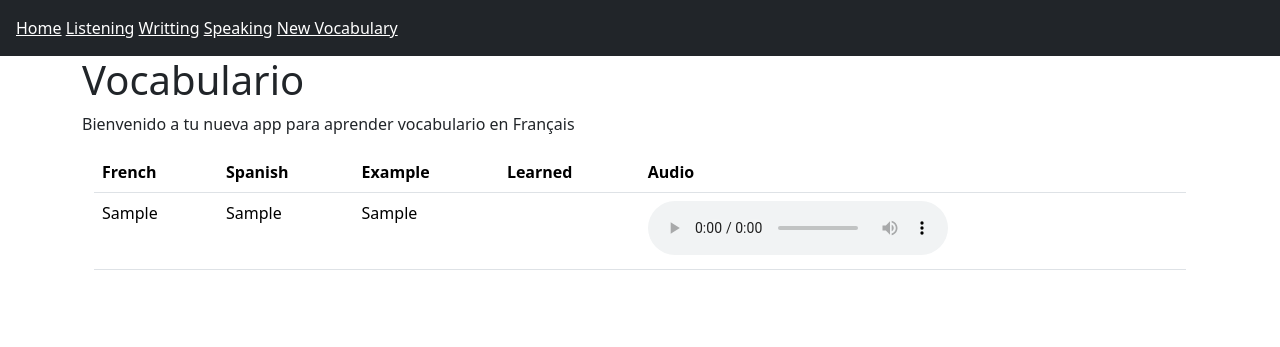
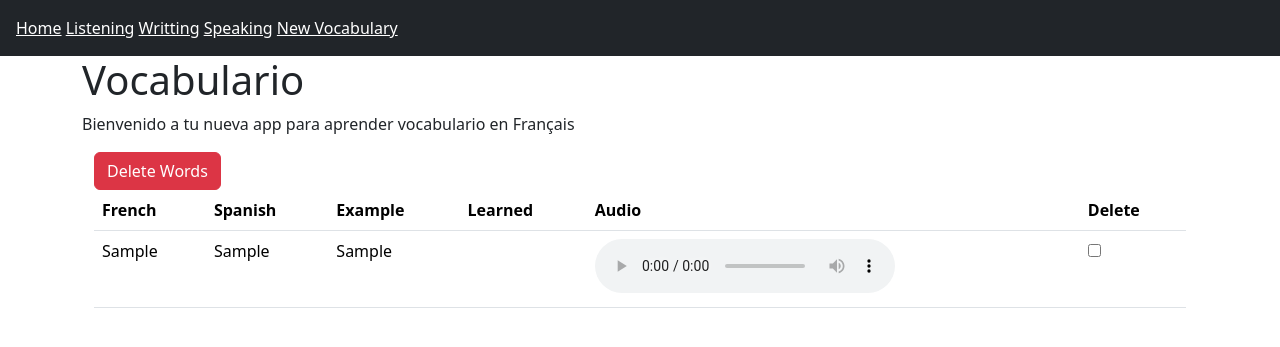
Before and after one commit to jcvalencias/VocApp, a Django app: page / in a window 1280 px wide. Shown: the top 347 px of the page. Run offline with Django 4.2, Linux system fonts and the light colour scheme; tables that the repository leaves empty hold one stand-in row (values such as "Sample post").

Commit message:
App permits deletion of words unwanted

```diff
--- a/VocApp/urls.py
+++ b/VocApp/urls.py
@@ -26,6 +26,7 @@ urlpatterns = [
     path('', views.index_voc, name='indexVoc'),
     path('addVocab/', views.addVocab, name='addVocab'),
     path('addVocab/bulk/', views.bulk, name='bulk'),
+    path('delete_rows/', views.delete_rows, name='delete_rows'),
     # path('addVocab/bulkPOST/', views.bulkPOST, name='bulkPOST')
 ]
 
--- a/VocApp/views.py
+++ b/VocApp/views.py
@@ -1,5 +1,5 @@
 from django.shortcuts import render,redirect
-from voiceDB.forms import VocabDB_Form, Bulk_form
+from voiceDB.forms import VocabDB_Form, Bulk_form, DeleteRowForm
 from voiceDB.models import VocabDB
 from .settings import MEDIA_URL
 from django.core.files.base import ContentFile
@@ -28,9 +28,9 @@ def index_voc(request):
 def addVocab(request):
 
     if request.method == 'POST':
-        print(request.POST)
+        # print(request.POST)
         form = VocabDB_Form(request.POST)
-        print(form)
+        # print(form)
 
 
         if form.is_valid():
@@ -62,8 +62,8 @@ def bulk(request):
         if 'form1' in request.POST:
 
             form1 = Bulk_form(request.POST)
-            print(request.POST)
-            print(form1)
+            # print(request.POST)
+            # print(form1)
 
             if form1.is_valid():
 
@@ -95,22 +95,31 @@ def bulk(request):
 
                 return redirect('indexVoc')
 
-    print("else")
+    # print("else")
     form1 = Bulk_form()
 
-    print(request.method)
+    # print(request.method)
 
     return render(request, 'bulk.html', {'form1': form1, 'form2': None})
 
-# def bulkPOST(request):
-#     form = VocFormSet(request.POST)
-#     print(request.POST)
-#     print(form)
-#     if form.is_valid():
-#         # Save each form's data as a new model instance
-#         for eform in form:
-#             print(eform)
-#             eform.save()
-#         return redirect('indexVoc')
+def delete_rows(request):
+    print('entre a la funcion')
+    if request.method == 'POST':
+        form = DeleteRowForm(request.POST)
+        print(request.POST)
+        print(form)
 
-#     return render(request, 'bulkPOST.html', {'form': form})
+        if form.is_valid():
+            # Get the selected row IDs
+            selected_row_ids = form.cleaned_data['selected_rows']
+
+            # Delete the selected rows (customize this part based on your model)
+            VocabDB.objects.filter(id__in=selected_row_ids).delete()
+
+            # Redirect to the same page or another page
+            return redirect('indexVoc')
+
+    else:
+        form = DeleteRowForm()
+
+    return render(request, 'home.html', {'audio_data': VocabDB.objects.all()})
--- a/templates/home.html
+++ b/templates/home.html
@@ -6,7 +6,10 @@
     <h1>Vocabulario</h1>
     <p>Bienvenido a tu nueva app para aprender vocabulario en Français</p>
 <div class="container">
+<form method="post" action="{% url 'delete_rows' %}">
+    {% csrf_token %}
     <table class="table table-hover" id="mytable">
+        <button type="submit" class="btn btn-danger">Delete Words</button>
         <thead>
         <tr>
             <th>French</th>
@@ -14,7 +17,7 @@
             <th>Example</th>
             <th>Learned</th>
             <th>Audio</th>
-
+            <th>Delete</th>
         </tr>
         </thead>
         <tbody>
@@ -42,11 +45,13 @@
                 <!-- <button id="playButton" onclick="toggleAudio(data-val)" data-val="{{item.id}}" class="fa fa-toggle-right"> -->
             <!-- </button> -->
             </td>
+            <td><input type="checkbox" name="selected_rows" value="{{ item.id }}" class="row-checkbox"></td>
         </tr>
         {% endfor %}
         </tbody>
 
     </table>
+</form>
 </div>
 </div>
 
```
Also changed, not shown: voiceDB/forms.py (+9 -0 lines).
